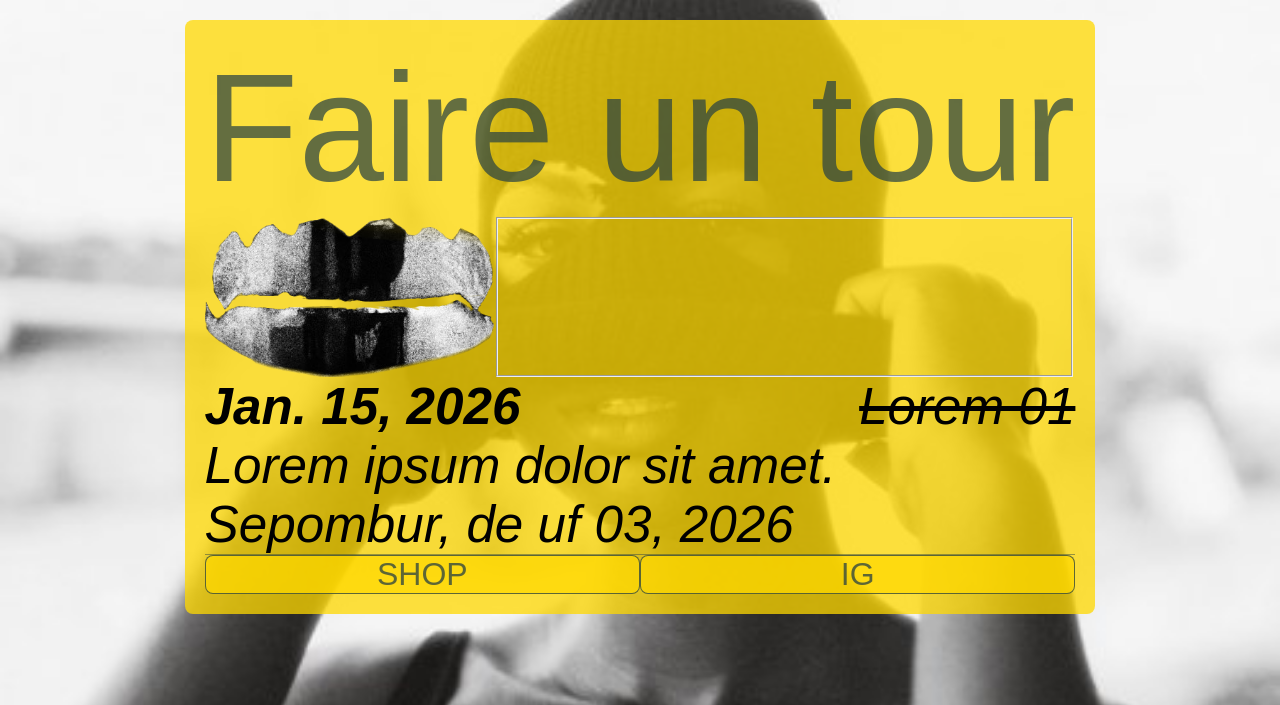
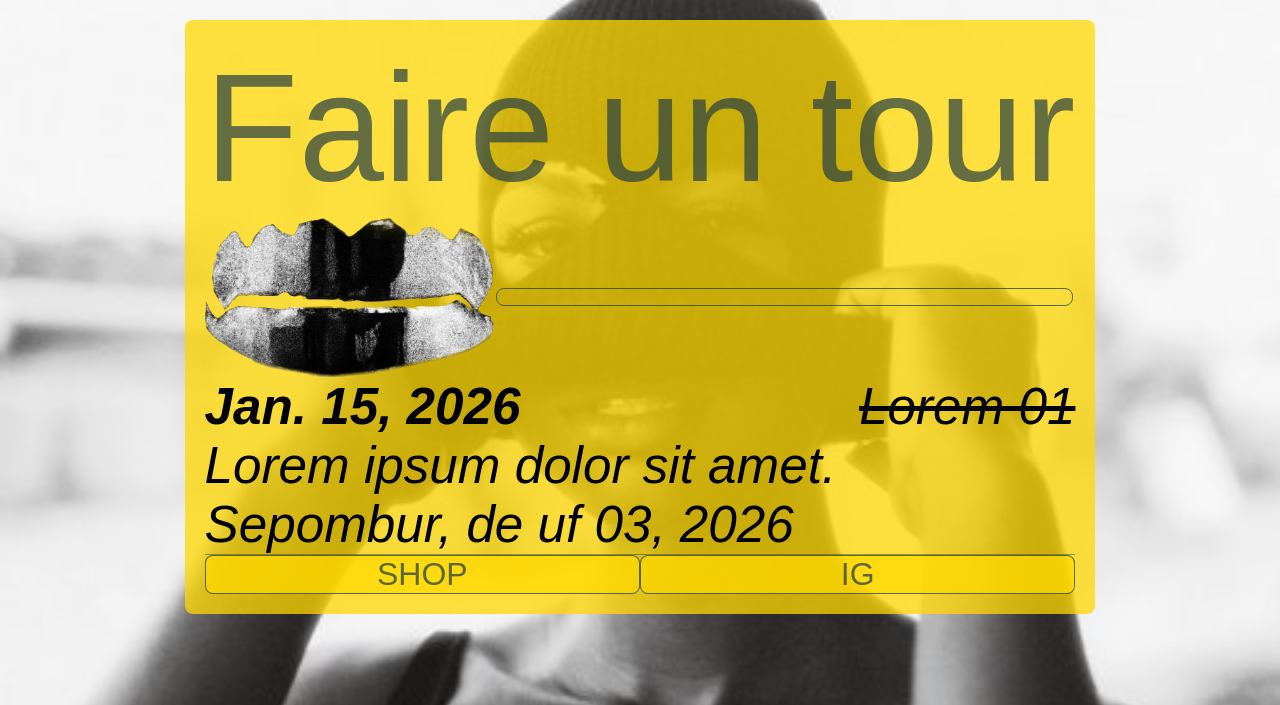
Before and after one commit to vyme001/Artist-Landing, a plain HTML site: page index.html in a window 1280 px wide. Shown: the top 705 px of the page. Drawn offline with Linux system fonts and the light colour scheme; a web font is replaced by a local one.

Commit message:
specify changes made to dyanmic sizing alters whatcontent is visible on the page. Remove the grillz logo when the viewport breaks 1000px width

```diff
--- a/style.css
+++ b/style.css
@@ -55,12 +55,20 @@
   margin: 0;
   border-radius: 8px;
 }
+
 .media-block {
   display: flex;
+  justify-content: space-between;
+  align-items: center;
 }
 
 .media-player {
   width: 100%;
+}
+
+fieldset {
+  border-radius: 8px;
+  border: 1px solid rgba(42, 66, 66, 0.76);
 }
 
 ul,
@@ -101,17 +109,20 @@
   max-width: max-content;
   min-width: max-content;
   padding: 20px;
+  margin-top: 20px;
   /* make the footer element round like a pill */
   border-radius: 9999px;
 }
 
-@media screen and (width <= 500px) {
+@media screen and (width <= 1100px) {
   .img-grillz {
     visibility: hidden;
     width: 0;
     height: 0;
   }
+}
 
+@media screen and (width <= 500px) {
   .social-media {
     flex-direction: column;
   }
```
